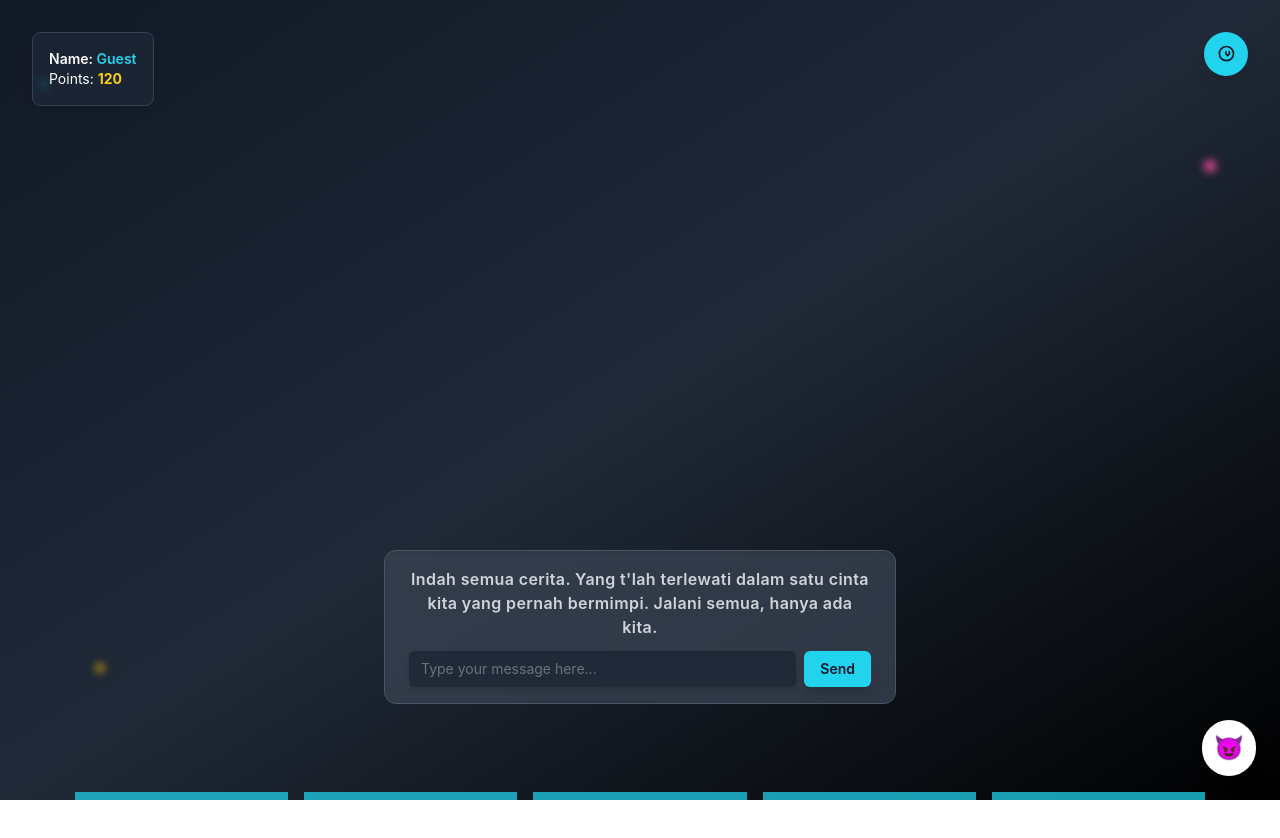
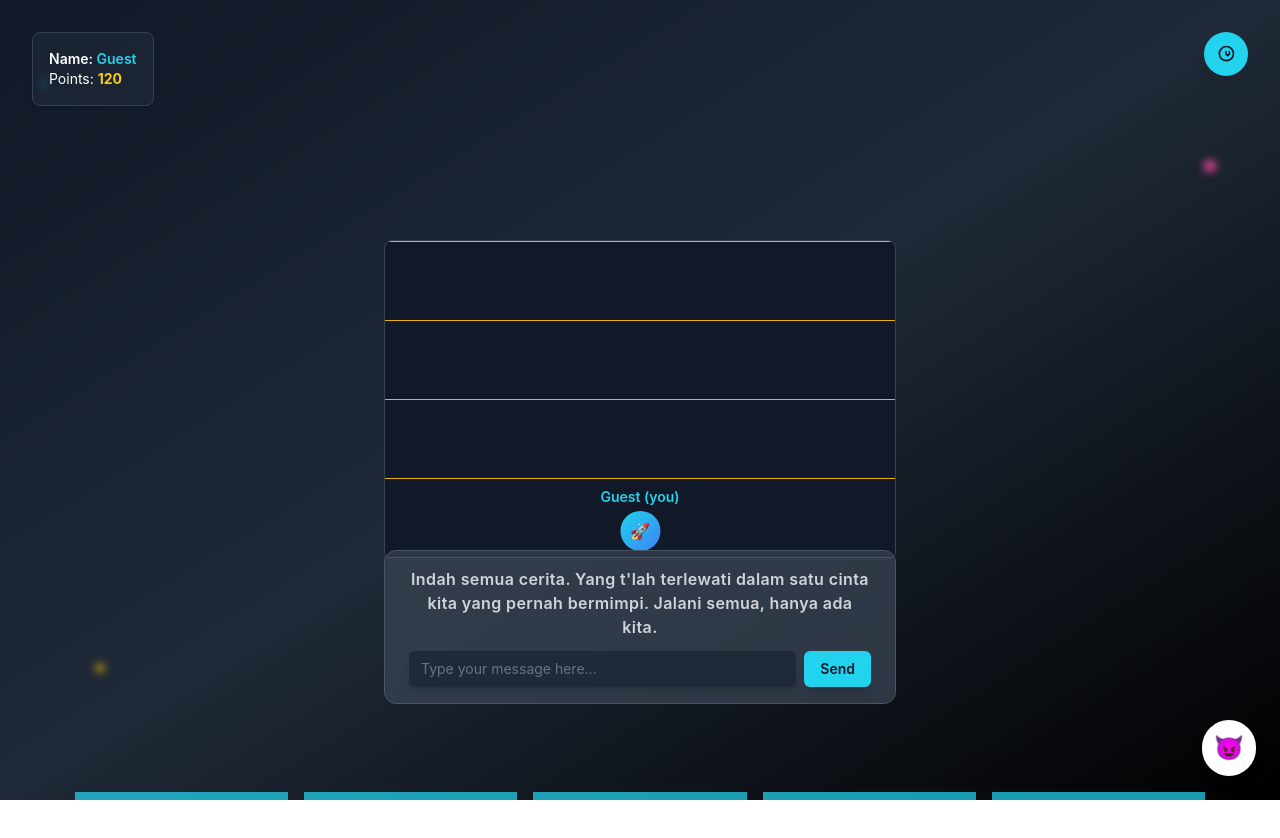
Before and after one commit to Type-Heaven/client, a React (Vite) app: page /play in a window 1280 px wide. Shown: the top 838 px of the page. Built offline with nearby package versions, Linux system fonts and the light colour scheme.

Commit message:
feat:mainPage, Add Arena Games

```diff
--- /dev/null
+++ b/src/components/ArenaGames.jsx
@@ -0,0 +1,28 @@
+export default function ArenaGames() {
+    return (
+      <div className="relative w-full max-w-lg h-80 bg-gray-900 border border-gray-700 rounded-lg overflow-hidden mt-8 mb-8">
+        {/* Garis Penanda */}
+        <div className="absolute inset-0 flex flex-col justify-between">
+          {Array.from({ length: 5 }).map((_, index) => (
+            <div
+              key={index}
+              className="h-0.5 bg-dashed border-t border-yellow-500"
+            ></div>
+          ))}
+        </div>
+
+        {/* Roket */}
+        <div className="absolute left-1/2 transform -translate-x-1/2 bottom-2">
+          {/* Roket Player */}
+          <div className="flex flex-col items-center space-y-1">
+            <span className="text-cyan-400 font-semibold text-sm">Guest (you)</span>
+            <div className="w-10 h-10 bg-gradient-to-br from-cyan-400 to-blue-500 rounded-full flex items-center justify-center">
+              🚀
+            </div>
+          </div>
+        </div>
+
+        {/* Roket Kompetitor */}
+      </div>
+    );
+  }
--- a/src/components/ChatModal.jsx
+++ b/src/components/ChatModal.jsx
@@ -31,7 +31,7 @@ export default function ChatModal() {
 
       {/* Modal Chat */}
       {isOpen && (
-        <div className="fixed inset-0 flex justify-center items-center bg-black bg-opacity-50">
+        <div className="fixed top-16 right-8 flex justify-center items-start bg-black bg-opacity-50">
           <div className="bg-gray-800 w-full max-w-md h-96 rounded-lg shadow-lg overflow-hidden">
             {/* Header Modal */}
             <div className="flex justify-between items-center p-3 border-b border-gray-600">
--- a/src/components/InputBox.jsx
+++ b/src/components/InputBox.jsx
@@ -1,5 +1,3 @@
-import React from "react";
-
 export default function InputBox() {
   return (
     <div className="fixed bottom-24 left-1/2 transform -translate-x-1/2 bg-gray-700 bg-opacity-80 px-6 py-4 shadow-inner border border-gray-600 rounded-xl w-[95%] max-w-lg">
--- a/src/pages/MainPage.jsx
+++ b/src/pages/MainPage.jsx
@@ -1,3 +1,4 @@
+import ArenaGames from "../components/ArenaGames";
 import Background from "../components/Background";
 import ChatModal from "../components/ChatModal";
 import HeaderInfo from "../components/HeaderInfo";
@@ -8,6 +9,7 @@ export default function MainPage() {
     <div className="min-h-screen bg-gradient-to-br from-gray-900 via-gray-800 to-black flex flex-col items-center justify-center relative h-screen">
       <Background />
       <HeaderInfo />
+      <ArenaGames />
       <InputBox />
       <ChatModal />
 
```
Also changed, not shown: src/components/CardGames.jsx (deleted).
